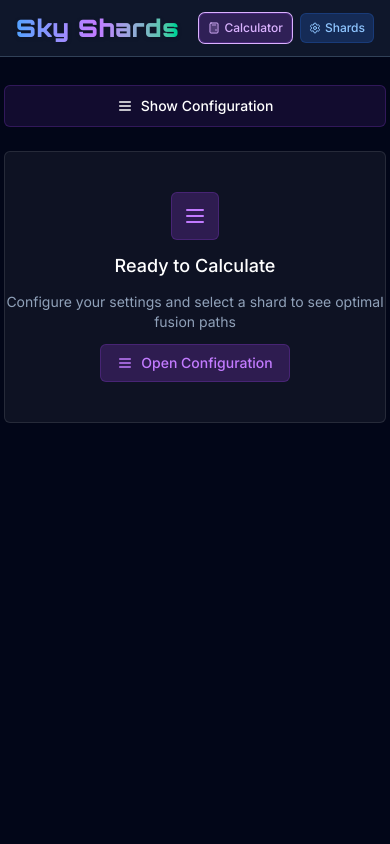
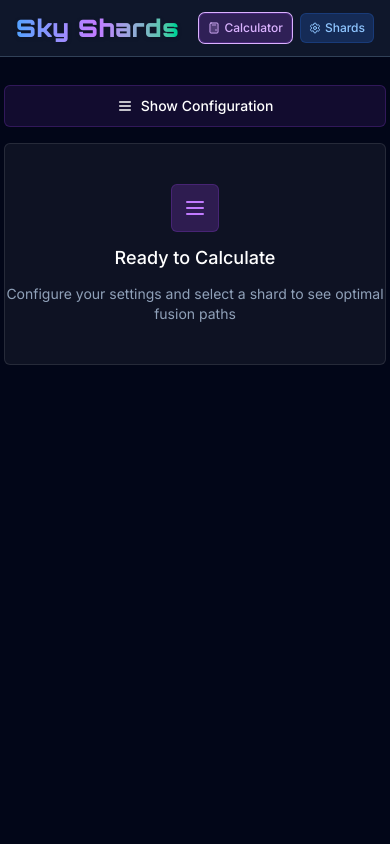
Before and after one commit to Campionnn/SkyShards, a React (Vite) app: page / in a window 390 px wide. Shown: the top 844 px of the page. Built offline with nearby package versions, Linux system fonts and the light colour scheme.

Commit message:
fixed duped button on front page

```diff
--- a/src/pages/CalculatorPage.tsx
+++ b/src/pages/CalculatorPage.tsx
@@ -123,7 +123,7 @@ const CalculatorPageContent: React.FC = () => {
     <div className="min-h-screen space-y-3 py-4">
       {/* Header */}
 
-      <div className="grid grid-cols-1 xl:grid-cols-7 gap-3 lg:gap-4">
+      <div className="grid grid-cols-1 xl:grid-cols-7 gap-1 lg:gap-4">
         {/* Configuration Panel */}
         <div className="xl:col-span-2">
           {/* Mobile toggle */}
@@ -135,7 +135,7 @@ const CalculatorPageContent: React.FC = () => {
                 bg-purple-500/10 border border-purple-500/20 hover:border-purple-400/30
                 rounded-md text-white hover:bg-purple-500/20
                 flex items-center justify-center space-x-2
-                transition-colors duration-200 font-medium text-sm
+                transition-colors duration-200 font-medium text-sm cursor-pointer
               "
             >
               {sidebarOpen ? <X className="w-4 h-4" /> : <Menu className="w-4 h-4" />}
@@ -173,21 +173,6 @@ const CalculatorPageContent: React.FC = () => {
                 </div>
                 <h3 className="text-lg font-medium text-white">Ready to Calculate</h3>
                 <p className="text-slate-400 text-sm mt-1">Configure your settings and select a shard to see optimal fusion paths</p>
-                <div className="xl:hidden">
-                  <button
-                    onClick={() => setSidebarOpen(true)}
-                    className="
-                      px-4 py-2 bg-purple-500/20 hover:bg-purple-500/30
-                      text-purple-400 font-medium rounded-md
-                      border border-purple-500/20 hover:border-purple-500/30
-                      transition-colors duration-200 text-sm
-                      flex items-center space-x-2 mx-auto
-                    "
-                  >
-                    <Menu className="w-4 h-4" />
-                    <span>Open Configuration</span>
-                  </button>
-                </div>
               </div>
             </div>
           )}
```
